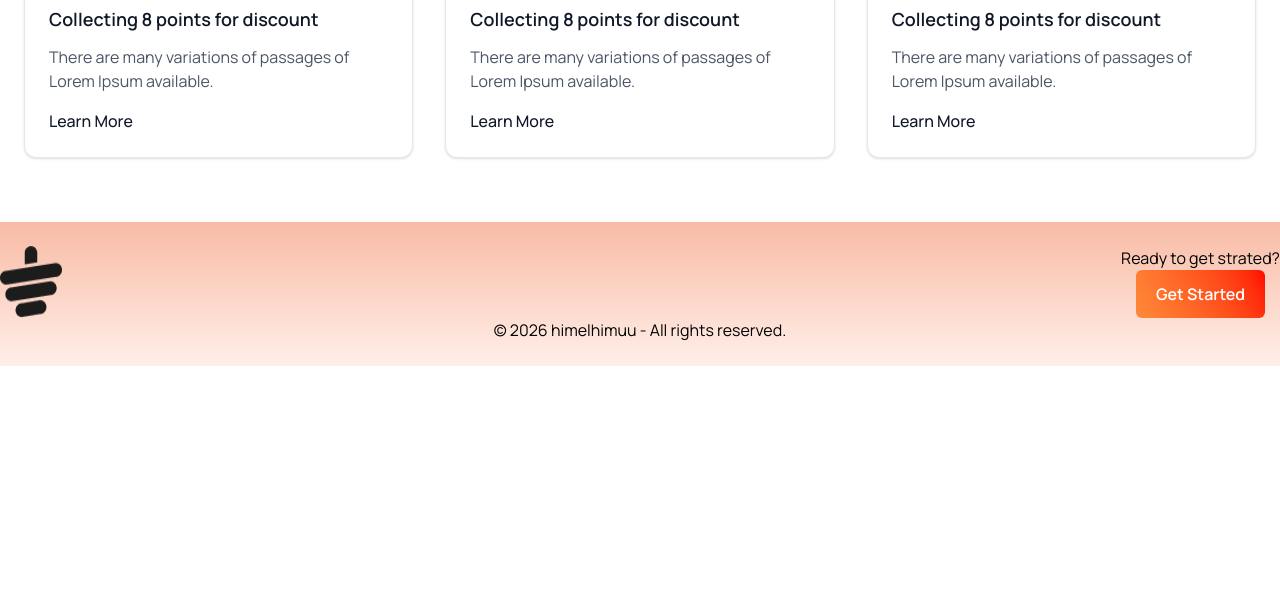
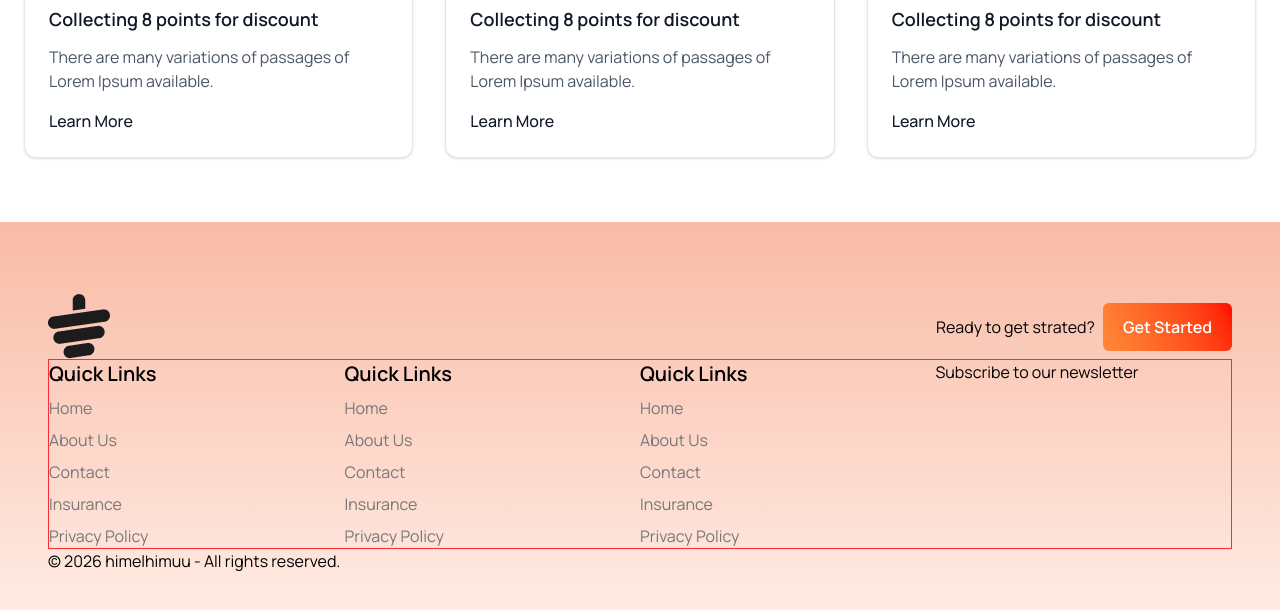
Before and after one commit to himelhimuu/tea-house-tailwind, a plain HTML site: page index.html in a window 1280 px wide. Shown: the part 2887-3497 px from the top of the page. Before the commit the page ends 3253 px from the top, so only its background shows below. Drawn offline with nearby package versions, Linux system fonts and the light colour scheme.

Commit message:
editing footer

```diff
--- a/index.html
+++ b/index.html
@@ -88,7 +88,8 @@
 <!-- Great Tea Section -->
  <section class="container mx-auto grid grid-cols-1 md:grid-cols-2 gap-8 mb-[90px]">
   <div class="great-tea-left gap-[30px] grid grid-cols-2 grid-rows-3">
-    <div class="bg-linear-to-r from-[#ff0000] to-[#ff8938] opacity-15 rounded-md"></div>
+    <div class="bg-linear-to-r from-[#ff0000] to-[#ff8938] opacity-15 rounded-md">
+    </div>
     <div class="row-span-2 items-center flex justify-center bg-[#e6a6231A] rounded-md">
       <img src="./images/fresh-1.png" alt="">
     </div>
@@ -109,7 +110,7 @@
 
  </section>
  <!-- Meet our super client section -->
-  <section class="container mx-auto grid grid-cols-1 lg:grid-cols-2 gap-[100px] lg:gap-8 bg-linear-to-r from-[#ff8938] to-[#ff0000] p-[70px] rounded-md">
+  <section class="container mx-auto grid grid-cols-1 lg:grid-cols-2 gap-[100px] lg:gap-8 bg-linear-to-r from-[#ff8938] to-[#ff0000] p-[70px] rounded-xl">
     <div class="meet-our-client-left text-white flex items-center justify-center">
       <div class="space-y-4">
       <h2 class="text-[45px] font-bold">Meet Our Super <br> Clients</h2>
@@ -199,17 +200,50 @@
   </div>
    </Section>
    <!-- Footer Section -->
-    <footer class="container mx-auto bg-linear-to-t from-[#ffefe9] to-[#f8bba5] py-6 text-center">
+    <footer class="bg-linear-to-t from-[#ffefe9] to-[#f8bba5] p-12">
+      <div class="container mx-auto py-6">
+        <!-- footer top -->
       <div class="flex justify-between">
         <img src="./images/cup.png" alt="">
-        <div>
+        <div class="flex gap-2 items-center">
           <p>Ready to get strated?</p>
           <button class="py-3 px-5 rounded-md text-white font-semibold bg-linear-65 from-[#ff8938] to-[#ff0000]">Get Started<span class="-rotate-45 inline-block"></span></button>
         </div>
       </div>
+      <!-- footer links -->
+       <div class="border border-red-500 grid grid-cols-4">
+        <ul class="space-y-2">
+          <li class="font-semibold text-xl">Quick Links</li>
+          <li class="text-[#777777]"><a href="">Home</a></li>
+          <li class="text-[#777777]"><a href="">About Us</a></li>
+          <li class="text-[#777777]"><a href="">Contact</a></li>
+          <li class="text-[#777777]"><a href="">Insurance</a></li>
+          <li class="text-[#777777]"><a href="">Privacy Policy</a></li>
+        </ul>
+        <ul class="space-y-2">
+          <li class="font-semibold text-xl">Quick Links</li>
+          <li class="text-[#777777]"><a href="">Home</a></li>
+          <li class="text-[#777777]"><a href="">About Us</a></li>
+          <li class="text-[#777777]"><a href="">Contact</a></li>
+          <li class="text-[#777777]"><a href="">Insurance</a></li>
+          <li class="text-[#777777]"><a href="">Privacy Policy</a></li>
+        </ul>
+        <ul class="space-y-2">
+          <li class="font-semibold text-xl">Quick Links</li>
+          <li class="text-[#777777]"><a href="">Home</a></li>
+          <li class="text-[#777777]"><a href="">About Us</a></li>
+          <li class="text-[#777777]"><a href="">Contact</a></li>
+          <li class="text-[#777777]"><a href="">Insurance</a></li>
+          <li class="text-[#777777]"><a href="">Privacy Policy</a></li>
+        </ul>
+        <div>
+          <h2>Subscribe to our newsletter</h2>
+        </div>
+       </div>
       <div class="">
         &copy; 2026 himelhimuu - All rights reserved.
       </div>
+    </div>
     </footer>
 </body>
 </html>
```
